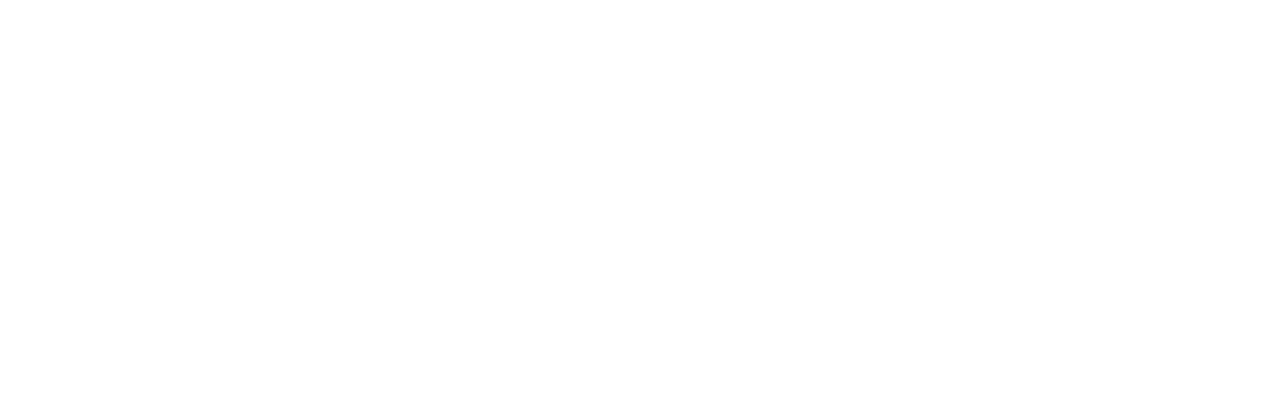
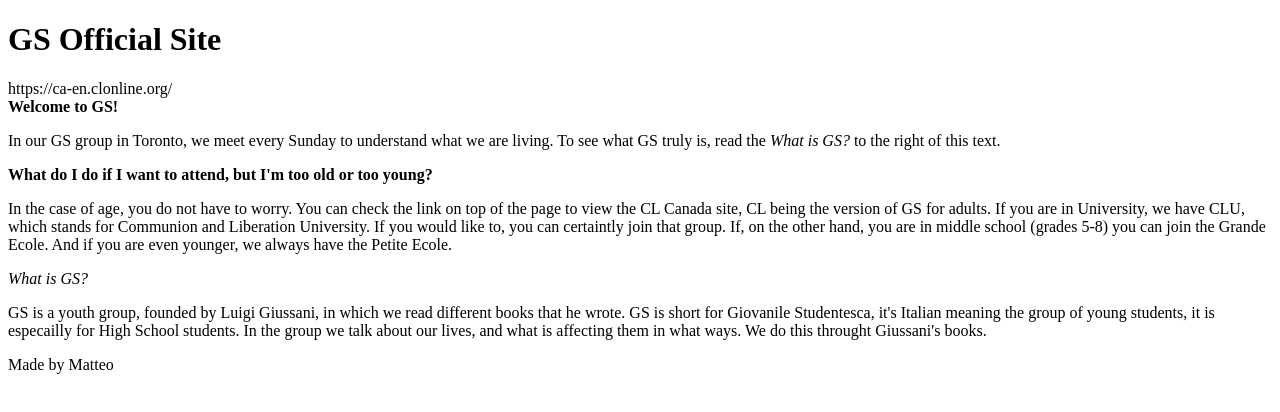
Before and after one commit to Matteo-Scolaro/Learning, a plain HTML site: page index.html in a window 1280 px wide. Drawn offline with Linux system fonts and the light colour scheme.

Commit message:
Update index.html

```diff
--- a/index.html
+++ b/index.html
@@ -1,24 +1,39 @@
 <!doctype html>
 <html>
-  <head>
-    <title>GS Official Site</title>
-  </head>
   <body>
 
     <header>
-
+      <h1>GS Official Site</h1>
     </header>
 
+    <nav>
+      <a>https://ca-en.clonline.org/</a>
+    </nav>
+
     <main>
-      <p></p>
+      <strong>Welcome to GS!</strong>
+      <p>
+        In our GS group in Toronto, we meet every Sunday to understand what we are living. To see what GS truly is, read the <em>What is GS?</em> to the right of this text.
+      </p>
+      <strong>
+        What do I do if I want to attend, but I'm too old or too young?
+      </strong>
+      <p>
+        In the case of age, you do not have to worry. You can check the link on top of the page to view the CL Canada site, CL being the version of GS for adults. If you are in University, we have CLU, which stands for Communion and Liberation University.
+        If you would like to, you can certaintly join that group. If, on the other hand, you are in middle school (grades 5-8) you can join the Grande Ecole. And if you are even younger, we always have the Petite Ecole.
+      </p>
     </main>
 
-    <section>
-
-    </section>
+    <aside>
+      <em>What is GS?</em>
+      <p>
+        GS is a youth group, founded by Luigi Giussani, in which we read different books that he wrote. GS is short for Giovanile Studentesca, it's Italian meaning the group of young students, it is especailly for High School students.
+        In the group we talk about our lives, and what is affecting them in what ways. We do this throught Giussani's books.
+      </p>
+    </aside>
 
     <footer>
-
+      <p>Made by Matteo</p>
     </footer>
 
   </body>
```
